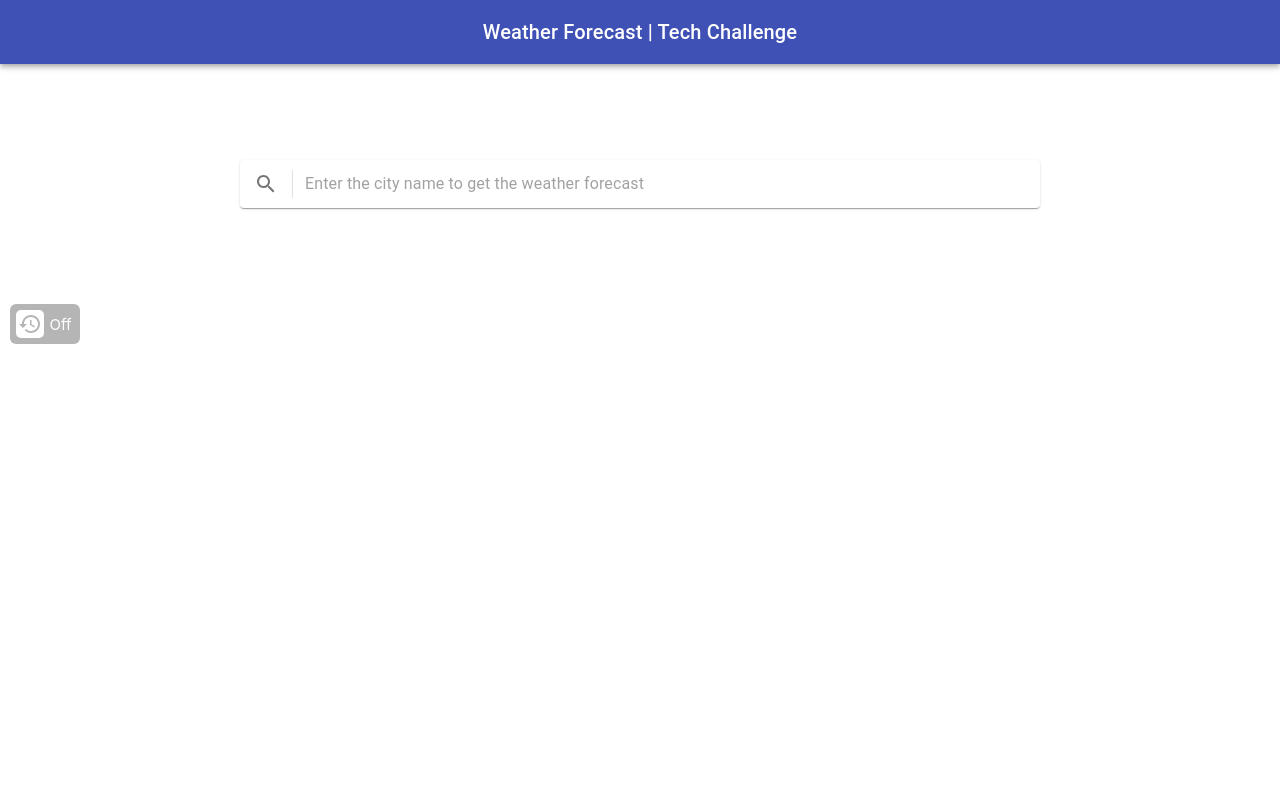
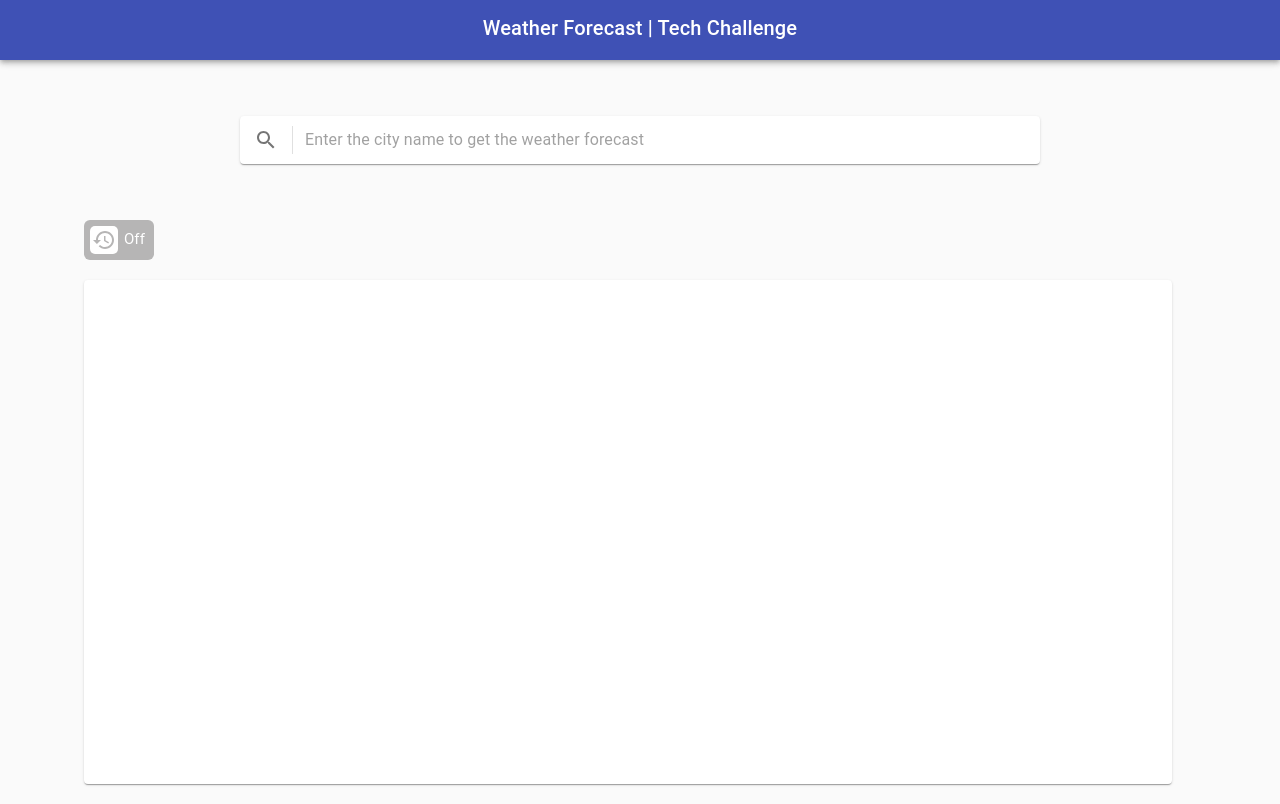
Before and after one commit to Kachielite/weather-forecast, a React (Create React App) app: page / in a window 1280 px wide. Built offline with nearby package versions, Linux system fonts and the light colour scheme.

Commit message:
Create and style SearchHistory component

```diff
--- /dev/null
+++ b/src/AppComponents/SearchHistory.js
@@ -0,0 +1,88 @@
+import React from 'react';
+import Card from '@material-ui/core/Card';
+import CardContent from '@material-ui/core/CardContent';
+import CardMedia from '@material-ui/core/CardMedia';
+import CssBaseline from '@material-ui/core/CssBaseline';
+import Grid from '@material-ui/core/Grid';
+import Typography from '@material-ui/core/Typography';
+import { makeStyles } from '@material-ui/core/styles';
+import Container from '@material-ui/core/Container';
+import Paper from '@material-ui/core/Paper';
+
+
+
+
+
+
+const useStyles = makeStyles((theme) => ({
+  container:{
+    display: 'flex',
+    justifyContent: 'center',
+    alignItems: 'center',
+    height: '63vh',
+    width: '85vw',
+    margin: '20px',
+
+  },
+  icon: {
+    marginRight: theme.spacing(2),
+  },
+  cardGrid: {
+    paddingTop: theme.spacing(8),
+    paddingBottom: theme.spacing(8),
+  },
+  card: {
+    height: '100%',
+    display: 'flex',
+    flexDirection: 'column',
+  },
+  cardMedia: {
+    paddingTop: '56.25%', // 16:9
+  },
+  cardContent: {
+    flexGrow: 1,
+  },
+}));
+
+
+
+
+export default function SearchHistory() {
+  const classes = useStyles();
+
+  const searchHistory = []
+
+
+  return (
+    <React.Fragment>
+      <CssBaseline />
+      <main>
+        <Paper className={classes.container}>
+        <Container className={classes.cardGrid} maxWidth="md">
+          <Grid container spacing={4}>
+            {searchHistory.map((card) => {
+              return(
+              <Grid item key={card.id} xs={12} sm={6} md={4}>
+                <Card className={classes.card}>
+                  <CardMedia
+                    className={classes.cardMedia}
+                    title={card.title}
+                  />
+                  <CardContent className={classes.cardContent}>
+                    <Typography gutterBottom variant="h5" component="h2">
+                        {card.title}
+                    </Typography>
+                    <Typography>
+                        {card.overview.slice(0,200)}...
+                    </Typography>
+                  </CardContent>
+                </Card>
+              </Grid>)
+              })}
+          </Grid>
+        </Container>
+        </Paper>
+      </main>
+    </React.Fragment>
+  );
+}
--- a/src/PageComponent/HomePage.js
+++ b/src/PageComponent/HomePage.js
@@ -1,6 +1,7 @@
 import React from 'react';
 import SearchBar from '../AppComponents/SearchBar';
-import SwitchButton from '../AppComponents/SwitchButton'
+import SwitchButton from '../AppComponents/SwitchButton';
+import SearchHistory from '../AppComponents/SearchHistory';
 
 import './homepage.css';
 
@@ -13,6 +14,9 @@ const HomePage = () => {
             <div className="switch-div">
                 <SwitchButton/>
             </div>
+            <div className="searchHistory-div">
+                <SearchHistory/>
+            </div>
         </div>
     )
 }
--- a/src/PageComponent/homepage.css
+++ b/src/PageComponent/homepage.css
@@ -3,15 +3,14 @@
     flex-direction: column;
     text-align: center;
     height:100vh;
-    width:100vw;
-    max-width: 80rem;
+    width:90vw;
   }
 
   .search-div{
     display: flex;
     justify-content: center;
     align-items: center;
-    height: 30vh;
+    height: 20vh;
 
   }
 
@@ -20,5 +19,15 @@
     justify-content: flex-start;
     align-items: center;
     height: 5vh;
-    margin-left: 10px;
+    margin-left: 20px;
   }
+
+  .searchHistory-div{
+    display: flex;
+    justify-content: center;
+    align-items: center;
+    height: 63vh;
+    width: 85vw;
+    margin: 20px;
+    /* border: 2px solid #B6B5B5; */
+  }
```
